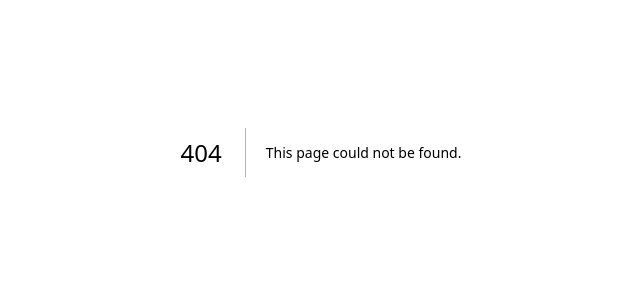
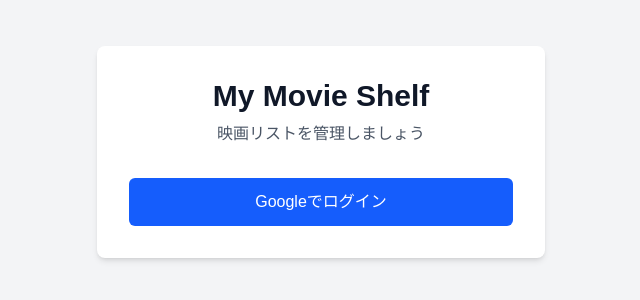
Before and after one commit to silkyworkspace/my-movie-shelf, a Next.js app: page /login in a window 1280 px wide. Before the commit this address had no page. Shown: the part 248-548 px from the top of the page, without its empty margins (319-959 px from the left). Built offline with nearby package versions, Linux system fonts and the light colour scheme; no server answers.

Commit message:
NextAuth.jsの導入と環境変数設定と:Google認証でログイン/ログアウト機能実装

```diff
--- /dev/null
+++ b/app/api/auth/[...nextauth]/route.ts
@@ -0,0 +1,3 @@
+import { handlers } from "@/auth";
+
+export const { GET, POST } = handlers;
--- /dev/null
+++ b/app/dashboard/page.tsx
@@ -0,0 +1,56 @@
+import { auth, signOut } from "@/auth";
+import { redirect } from "next/navigation";
+
+export default async function DashboardPage() {
+    const session = await auth();
+
+    if (!session?.user) {
+        redirect("/login");
+    }
+
+    return (
+        <div className="min-h-screen bg-gray-100">
+            <header className="bg-white shadow">
+                <div className="mx-auto max-w-7xl px-4 py-6 sm:px-6 lg:px-8">
+                    <div className="flex items-center justify-between">
+                        <h1 className="text-3xl font-bold text-gray-900">
+                            My Movie Shelf
+                        </h1>
+                        <div className="flex items-center gap-4">
+                            <span className="text-gray-700">
+                                ようこそ、{session.user.name}さん
+                            </span>
+                            <form
+                                action={async () => {
+                                    "use server";
+                                    await signOut({ redirectTo: "/login" });
+                                }}
+                            >
+                                <button
+                                    type="submit"
+                                    className="rounded-md bg-red-600 px-4 py-2 text-white hover:bg-red-700"
+                                >
+                                    ログアウト
+                                </button>
+                            </form>
+                        </div>
+                    </div>
+                </div>
+            </header>
+
+            <main className="mx-auto max-w-7xl px-4 py-6 sm:px-6 lg:px-8">
+                <div className="rounded-lg bg-white p-6 shadow">
+                    <h2 className="text-xl font-semibold text-gray-900">
+                        ダッシュボード
+                    </h2>
+                    <p className="mt-2 text-gray-600">
+                        認証機能が正常に動作しています！
+                    </p>
+                    <p className="mt-4 text-sm text-gray-500">
+                        次のステップ: 映画検索とリスト管理機能の実装
+                    </p>
+                </div>
+            </main>
+        </div>
+    );
+}
--- /dev/null
+++ b/app/login/page.tsx
@@ -0,0 +1,30 @@
+import { signIn } from "@/auth";
+
+export default function LoginPage() {
+    return (
+        <div className="flex min-h-screen items-center justify-center bg-gray-100">
+            <div className="w-full max-w-md space-y-8 rounded-lg bg-white p-8 shadow-md">
+                <div className="text-center">
+                    <h1 className="text-3xl font-bold text-gray-900">My Movie Shelf</h1>
+                    <p className="mt-2 text-gray-600">
+                        映画リストを管理しましょう
+                    </p>
+                </div>
+
+                <form
+                    action={async () => {
+                        "use server";
+                        await signIn("google", { redirectTo: "/dashboard" });
+                    }}
+                >
+                    <button
+                        type="submit"
+                        className="w-full rounded-md bg-blue-600 px-4 py-3 text-white hover:bg-blue-700 focus:outline-none focus:ring-2 focus:ring-blue-500"
+                    >
+                        Googleでログイン
+                    </button>
+                </form>
+            </div>
+        </div>
+    );
+}
--- a/app/page.tsx
+++ b/app/page.tsx
@@ -1,65 +1,22 @@
-import Image from "next/image";
+import Link from "next/link";
 
-export default function Home() {
+export default function HomePage() {
   return (
-    <div className="flex min-h-screen items-center justify-center bg-zinc-50 font-sans dark:bg-black">
-      <main className="flex min-h-screen w-full max-w-3xl flex-col items-center justify-between py-32 px-16 bg-white dark:bg-black sm:items-start">
-        <Image
-          className="dark:invert"
-          src="/next.svg"
-          alt="Next.js logo"
-          width={100}
-          height={20}
-          priority
-        />
-        <div className="flex flex-col items-center gap-6 text-center sm:items-start sm:text-left">
-          <h1 className="max-w-xs text-3xl font-semibold leading-10 tracking-tight text-black dark:text-zinc-50">
-            To get started, edit the page.tsx file.
-          </h1>
-          <p className="max-w-md text-lg leading-8 text-zinc-600 dark:text-zinc-400">
-            Looking for a starting point or more instructions? Head over to{" "}
-            <a
-              href="https://vercel.com/templates?framework=next.js&utm_source=create-next-app&utm_medium=appdir-template-tw&utm_campaign=create-next-app"
-              className="font-medium text-zinc-950 dark:text-zinc-50"
-            >
-              Templates
-            </a>{" "}
-            or the{" "}
-            <a
-              href="https://nextjs.org/learn?utm_source=create-next-app&utm_medium=appdir-template-tw&utm_campaign=create-next-app"
-              className="font-medium text-zinc-950 dark:text-zinc-50"
-            >
-              Learning
-            </a>{" "}
-            center.
-          </p>
-        </div>
-        <div className="flex flex-col gap-4 text-base font-medium sm:flex-row">
-          <a
-            className="flex h-12 w-full items-center justify-center gap-2 rounded-full bg-foreground px-5 text-background transition-colors hover:bg-[#383838] dark:hover:bg-[#ccc] md:w-[158px]"
-            href="https://vercel.com/new?utm_source=create-next-app&utm_medium=appdir-template-tw&utm_campaign=create-next-app"
-            target="_blank"
-            rel="noopener noreferrer"
-          >
-            <Image
-              className="dark:invert"
-              src="/vercel.svg"
-              alt="Vercel logomark"
-              width={16}
-              height={16}
-            />
-            Deploy Now
-          </a>
-          <a
-            className="flex h-12 w-full items-center justify-center rounded-full border border-solid border-black/[.08] px-5 transition-colors hover:border-transparent hover:bg-black/[.04] dark:border-white/[.145] dark:hover:bg-[#1a1a1a] md:w-[158px]"
-            href="https://nextjs.org/docs?utm_source=create-next-app&utm_medium=appdir-template-tw&utm_campaign=create-next-app"
-            target="_blank"
-            rel="noopener noreferrer"
-          >
-            Documentation
-          </a>
-        </div>
-      </main>
+    <div className="flex min-h-screen items-center justify-center bg-gradient-to-br from-blue-500 to-purple-600">
+      <div className="text-center">
+        <h1 className="text-6xl font-bold text-white mb-4">
+          🎬 My Movie Shelf
+        </h1>
+        <p className="text-xl text-white mb-8">
+          あなただけの映画コレクションを管理しよう
+        </p>
+        <Link
+          href="/login"
+          className="inline-block rounded-md bg-white px-8 py-3 text-lg font-semibold text-blue-600 hover:bg-gray-100 transition"
+        >
+          はじめる
+        </Link>
+      </div>
     </div>
   );
 }
--- /dev/null
+++ b/auth.config.ts
@@ -0,0 +1,32 @@
+import type { NextAuthConfig } from "next-auth";
+import Google from "next-auth/providers/google";
+
+// デバッグ用（一時的に追加）
+console.log("GOOGLE_CLIENT_ID:", process.env.GOOGLE_CLIENT_ID);
+console.log("GOOGLE_CLIENT_SECRET:", process.env.GOOGLE_CLIENT_SECRET ? "設定されています" : "設定されていません");
+
+export const authConfig = {
+    providers: [
+        Google({
+            clientId: process.env.GOOGLE_CLIENT_ID,
+            clientSecret: process.env.GOOGLE_CLIENT_SECRET,
+        }),
+    ],
+    pages: {
+        signIn: "/login",
+    },
+    callbacks: {
+        authorized({ auth, request: { nextUrl } }) {
+            const isLoggedIn = !!auth?.user;
+            const isOnDashboard = nextUrl.pathname.startsWith("/dashboard");
+
+            if (isOnDashboard) {
+                if (isLoggedIn) return true;
+                return false;
+            } else if (isLoggedIn) {
+                return Response.redirect(new URL("/dashboard", nextUrl));
+            }
+            return true;
+        },
+    },
+} satisfies NextAuthConfig;
--- /dev/null
+++ b/auth.ts
@@ -0,0 +1,6 @@
+import NextAuth from "next-auth";
+import { authConfig } from "./auth.config";
+
+export const { auth, signIn, signOut, handlers } = NextAuth({
+    ...authConfig,
+});
--- /dev/null
+++ b/middleware.ts
@@ -0,0 +1,9 @@
+import { auth } from "./auth";
+
+export default auth((req) => {
+    // ミドルウェアのロジックはauth.config.tsのauthorizedコールバックで処理
+});
+
+export const config = {
+    matcher: ["/((?!api|_next/static|_next/image|favicon.ico).*)"],
+};
--- a/package.json
+++ b/package.json
@@ -11,6 +11,7 @@
   "dependencies": {
     "@prisma/client": "^7.1.0",
     "next": "16.0.7",
+    "next-auth": "^5.0.0-beta.30",
     "react": "19.2.0",
     "react-dom": "19.2.0"
   },
```
Also changed, not shown: 1 other file (tests, documents, lock files or other folders).
